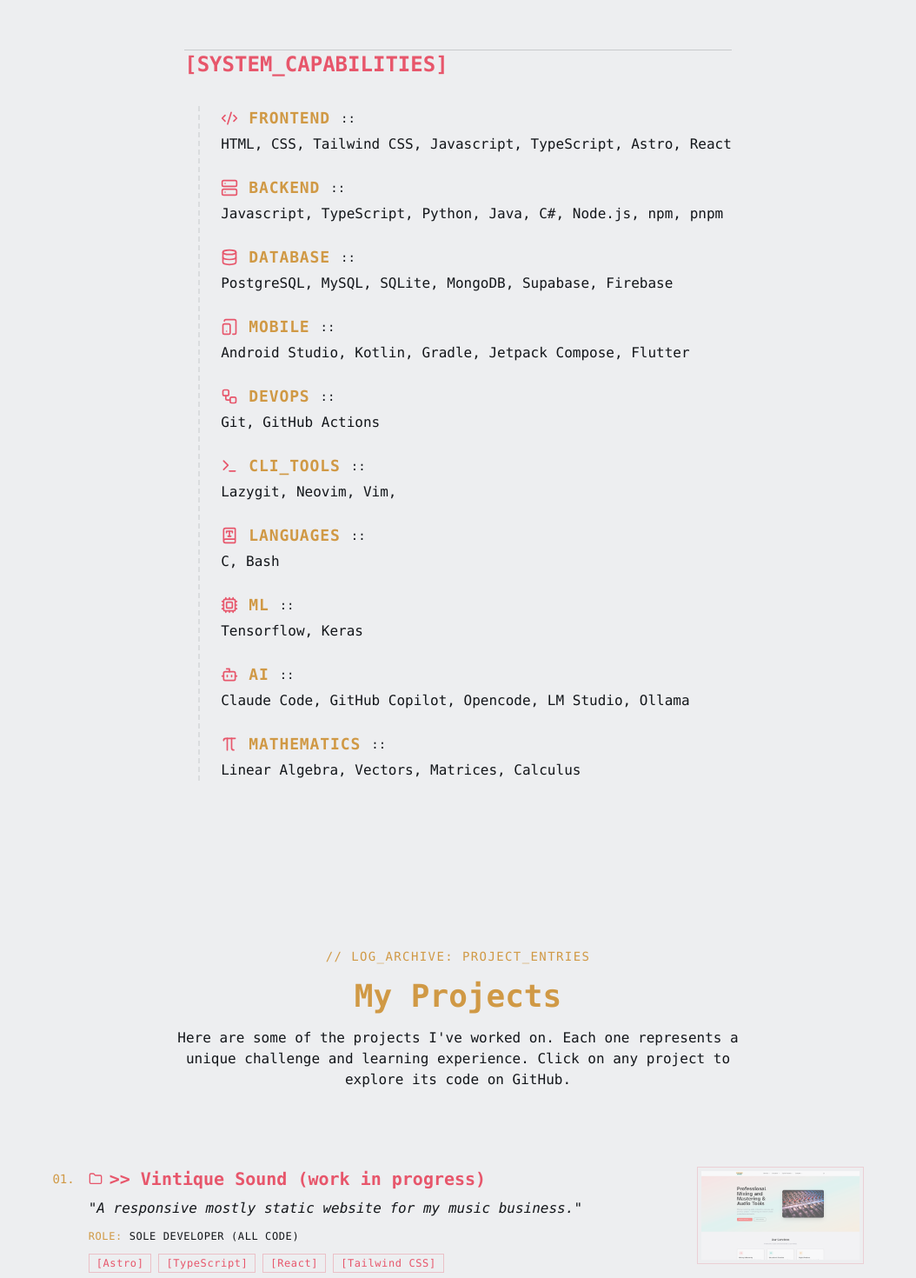
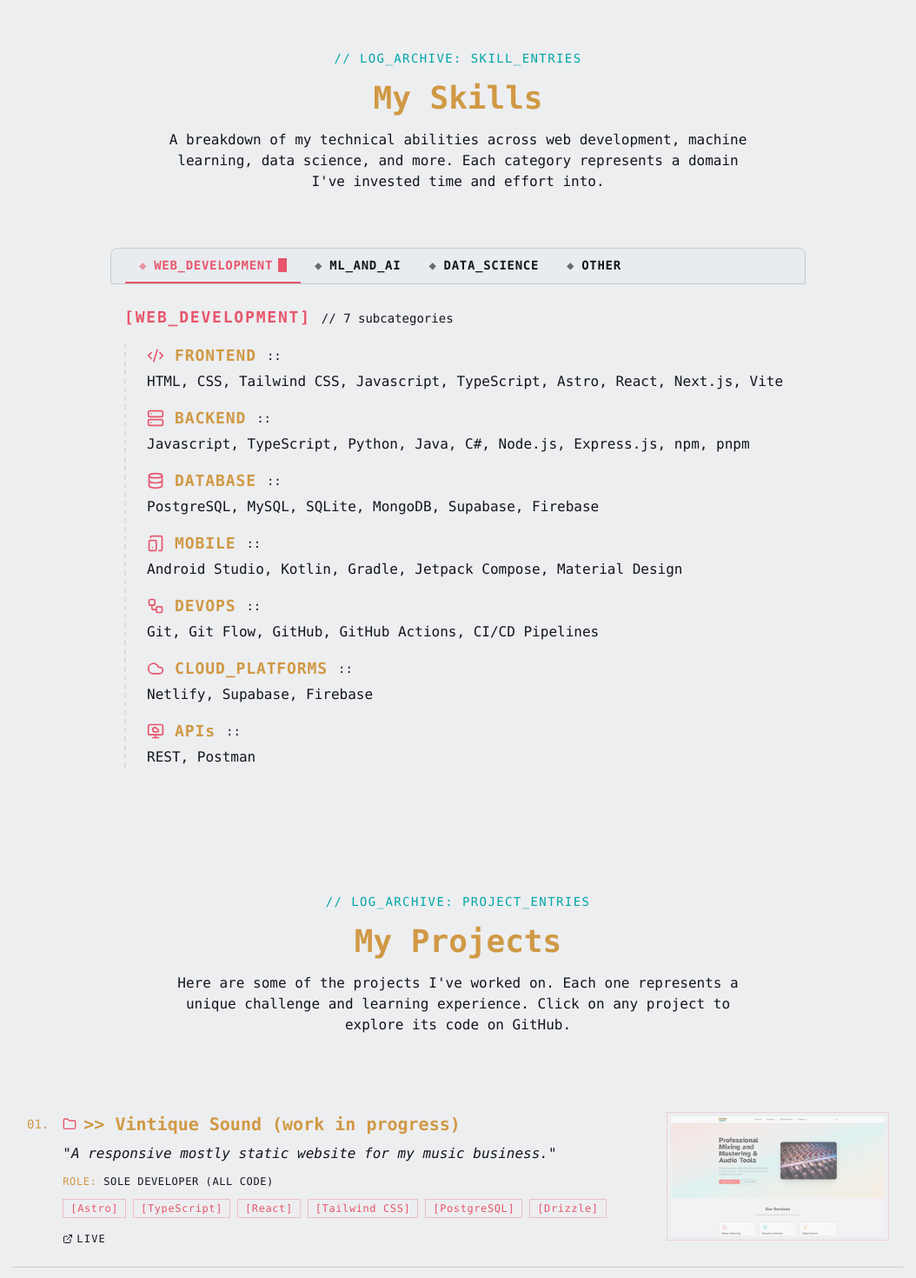
Before and after one commit to kevanoullio/kevanoullio.github.io, a React (Vite) app: page / in a window 1280 px wide. Shown: the part 680-2150 px from the top of the page at 87% size, without its empty margins (113-1167 px from the left). Built offline with nearby package versions, Linux system fonts and the light colour scheme.

Commit message:
Updated all pages, fixed broken links, updated text colors and copy, updated project technologies, added full breakdown of skills with cats and subcats.

```diff
--- a/src/pages/Projects.tsx
+++ b/src/pages/Projects.tsx
@@ -1,6 +1,11 @@
 import { Section } from "@/components/Section"
+import { ImagePopup } from "@/components/ImagePopup"
+import { SectionPrompt } from "@/components/text/section-prompt"
+import { SectionSubtitle } from "@/components/text/section-subtitle"
+import { SectionTitle } from "@/components/text/section-title"
 import { ExternalLink, Folder } from "lucide-react"
 import { LuGithub } from "react-icons/lu"
+import { useState } from "react"
 
 const projects = [
   {
@@ -9,7 +14,7 @@ const projects = [
     image: "/project_cards/vintique_sound_website-preview.png",
     tags: ["Website", "Astro", "React", "Tailwind CSS"],
     categories: ["Website", "Music", "Audio Engineering"],
-    technologies: ["Astro", "TypeScript", "React", "Tailwind CSS"],
+    technologies: ["Astro", "TypeScript", "React", "Tailwind CSS", "PostgreSQL", "Drizzle"],
     role: "Sole Developer (all code)",
     liveUrl: "https://vintiquesound.netlify.app/"
   },
@@ -30,52 +35,52 @@ const projects = [
     image: "/project_cards/house_of_tutor-preview.png",
     tags: ["Android Development", "Mobile App", "Kotlin"],
     categories: ["Education", "Mobile App", "Android Development"],
-    technologies: ["Kotlin", "Gradle", "SQLite", "Firebase"],
+    technologies: ["Kotlin", "Gradle", "Jetpack Compose UI", "SQLite", "Firebase"],
     role: "Scrum Master and Software Architect (team of 5)",
     repoUrl: "https://github.com/kevanoullio/house-of-tutor-android-app",
   },
   {
     title: "Apples to Apples",
     description: "An AI Agent and fully functional Apples to Apples game.",
-    image: "/project_cards/apples_to_apple-preview.png",
+    image: "/project_cards/apples_to_apples-preview.png",
     tags: ["AI/ML", "Game Development", "Python"],
     categories: ["AI/ML", "Artificial Intelligence", "Machine Learning", "Game Development"],
-    technologies: ["Python", "Word2vec", "Keras"],
+    technologies: ["Python", "C", "Word2vec", "Keras"],
     role: "Researcher and Developer (team of 3)",
     repoUrl: "https://github.com/kevanoullio/apples-to-apples-agent",
   }
 ]
 
 export function Projects() {
+  const [popupImage, setPopupImage] = useState<{ src: string; alt: string; repoUrl?: string; liveUrl?: string } | null>(null)
+
   return (
     <Section id="projects">
-      <section className="my-16 text-center">
-        <div className="mb-4 text-secondary text-sm tracking-widest uppercase">
-          {'// LOG_ARCHIVE: PROJECT_ENTRIES'}
-        </div>
-        <h1 className="mb-4 text-4xl font-bold text-secondary">My Projects</h1>
-        <p className="mx-auto max-w-2xl text-muted-foreground">
+      <div className="mb-16 text-center">
+        <SectionPrompt>// LOG_ARCHIVE: project_entries</SectionPrompt>
+        <SectionTitle>My Projects</SectionTitle>
+        <SectionSubtitle>
           Here are some of the projects I've worked on. Each one represents a unique challenge
           and learning experience. Click on any project to explore its code on GitHub.
-        </p>
-      </section>
+        </SectionSubtitle>
+      </div>
 
-      <section className="my-16">
+      <section>
         <div className="space-y-0">
           {projects.map((project, index) => (
             <div
               key={project.title}
               className="group border-b border-border last:border-b-0"
             >
-              {/* Project Header */}
-              <div className="px-4 py-6 flex items-start gap-4">
+              <div className="px-0 sm:px-4 py-6 flex items-start gap-4">
+                {/* Project Header */}
                 <span className="text-secondary text-sm font-mono mt-1">
                   {String(index + 1).padStart(2, '0')}.
                 </span>
                 <div className="flex-1">
                   <div className="flex flex-wrap items-center gap-2 mb-2">
                     <Folder className="h-4 w-4 text-accent" />
-                    <h3 className="text-xl font-bold text-accent group-hover:text-secondary transition-colors">
+                    <h3 className="text-xl font-bold text-secondary group-hover:text-primary transition-colors">
                       {`>> ${project.title}`}
                     </h3>
                   </div>
@@ -130,8 +135,8 @@ export function Projects() {
 
                 {/* Preview image */}
                 {project.image && (
-                  <div className="hidden lg:block w-48 shrink-0">
-                    <div className="border border-accent/20 p-1">
+                  <div className="hidden lg:block w-64 shrink-0">
+                    <div className="border border-accent/20 p-1 cursor-zoom-in" onClick={() => setPopupImage({ src: project.image!, alt: project.title, repoUrl: project.repoUrl, liveUrl: project.liveUrl })}>
                       <img
                         src={project.image}
                         alt={project.title}
@@ -145,6 +150,16 @@ export function Projects() {
           ))}
         </div>
       </section>
+
+      {popupImage && (
+        <ImagePopup
+          src={popupImage.src}
+          alt={popupImage.alt}
+          repoUrl={popupImage.repoUrl}
+          liveUrl={popupImage.liveUrl}
+          onClose={() => setPopupImage(null)}
+        />
+      )}
     </Section>
   )
 }
--- a/src/pages/Skills.tsx
+++ b/src/pages/Skills.tsx
@@ -1,55 +1,148 @@
-import { Code2, Server, Database, Workflow, TabletSmartphone, BookType, Terminal, PiIcon, CpuIcon, BotIcon } from "lucide-react"
+import { useState, useEffect } from "react"
+import {
+  Code2, Server, Database, TabletSmartphone, Workflow, Cloud, MonitorCloud,
+  BookType, CpuIcon, ChartSpline, BrainCircuit, BotIcon,
+  ChartScatter, ChartPie, PiIcon, Sigma, Wrench,
+  FlaskConical, Palette, Terminal, GraduationCap
+} from "lucide-react"
 import { Section } from "@/components/Section"
-import { TypingText } from "@/components/TypingText"
+import { SectionPrompt } from "@/components/text/section-prompt"
+import { SectionTitle } from "@/components/text/section-title"
+import { SectionSubtitle } from "@/components/text/section-subtitle"
 
-const skills = [
-  { label: "FRONTEND", icon: Code2, value: "HTML, CSS, Tailwind CSS, Javascript, TypeScript, Astro, React" },
-  { label: "BACKEND", icon: Server, value: "Javascript, TypeScript, Python, Java, C#, Node.js, npm, pnpm" },
+const categories = [
+  {
+    id: "WEB_DEVELOPMENT",
+    label: "WEB_DEVELOPMENT",
+    icon: "◆",
+    skills: [
+      { label: "FRONTEND", icon: Code2, value: "HTML, CSS, Tailwind CSS, Javascript, TypeScript, Astro, React, Next.js, Vite" },
+      { label: "BACKEND", icon: Server, value: "Javascript, TypeScript, Python, Java, C#, Node.js, Express.js, npm, pnpm" },
       { label: "DATABASE", icon: Database, value: "PostgreSQL, MySQL, SQLite, MongoDB, Supabase, Firebase" },
-  { label: "MOBILE", icon: TabletSmartphone, value: "Android Studio, Kotlin, Gradle, Jetpack Compose, Flutter" },
-  { label: "DEVOPS", icon: Workflow, value: "Git, GitHub Actions" },
-  { label: "CLI_TOOLS", icon: Terminal, value: "Lazygit, Neovim, Vim," },
-  { label: "LANGUAGES", icon: BookType, value: "C, Bash" },
-  { label: "ML", icon: CpuIcon, value: "Tensorflow, Keras" },
-  { label: "AI", icon: BotIcon, value: "Claude Code, GitHub Copilot, Opencode, LM Studio, Ollama" },
+      { label: "MOBILE", icon: TabletSmartphone, value: "Android Studio, Kotlin, Gradle, Jetpack Compose, Material Design" },
+      { label: "DEVOPS", icon: Workflow, value: "Git, Git Flow, GitHub, GitHub Actions, CI/CD Pipelines" },
+      { label: "CLOUD_PLATFORMS", icon: Cloud, value: "Netlify, Supabase, Firebase" },
+      { label: "APIs", icon: MonitorCloud, value: "REST, Postman" },
+    ],
+  },
+  {
+    id: "ML_AND_AI",
+    label: "ML_AND_AI",
+    icon: "◆",
+    skills: [
+      { label: "LANGUAGES", icon: BookType, value: "Python, R" },
+      { label: "FRAMEWORKS", icon: CpuIcon, value: "TensorFlow, PyTorch, Keras, SciPy, Scikit-learn" },
+      { label: "ML_METHODS", icon: ChartSpline, value: "Linear Regression, Neural Networks, K-Means Clustering, PCA" },
+      { label: "AI_METHODS", icon: BrainCircuit, value: "Natural Language Processing, Computer Vision, Reinforcement Learning" },
+      { label: "AI_CODING", icon: BotIcon, value: "Claude Code, GitHub Copilot, Opencode, LM Studio, Ollama, MCP Servers" },
+    ],
+  },
+  {
+    id: "DATA_SCIENCE",
+    label: "DATA_SCIENCE",
+    icon: "◆",
+    skills: [
+      { label: "LANGUAGES", icon: BookType, value: "Python, R, SQL" },
+      { label: "ANALYTICS", icon: ChartScatter, value: "Pandas, NumPy" },
+      { label: "VISUALIZATION", icon: ChartPie, value: "Matplotlib, Seaborn, Plotly, ggplot2" },
       { label: "MATHEMATICS", icon: PiIcon, value: "Linear Algebra, Vectors, Matrices, Calculus" },
-]
-
-const accentColors = [
-  "text-accent",
-  "text-accent",
-  "text-accent",
-  "text-accent",
-  "text-accent",
-  "text-accent",
-  "text-accent",
-  "text-accent",
-  "text-accent",
-  "text-accent",
+      { label: "STATISTICS", icon: Sigma, value: "Hypothesis Testing, Probability, Regression Analysis" },
+      { label: "TOOLS", icon: Wrench, value: "Jupyter Notebooks, R Studio" },
+    ],
+  },
+  {
+    id: "OTHER",
+    label: "OTHER",
+    icon: "◆",
+    skills: [
+      { label: "PROGRAMMING_LANGUAGES", icon: BookType, value: "Python, C, C#, Java, Kotlin, SQL, Pine Script, Bash" },
+      { label: "TESTING", icon: FlaskConical, value: "Unit / Integration / End-to-end, PyTest, Vitest, JUnit, Playwright"},
+      { label: "DESIGN", icon: Palette, value: "Figma, CSS Grid/Flexbox" },
+      { label: "CLI_TOOLS", icon: Terminal, value: "Lazygit, Neovim, Vim, tmux" },
+      { label: "METHODOLOGIES", icon: GraduationCap, value: "Git Flow, Agile, Scrum" },
+    ],
+  },
 ]
 
 export function Skills() {
+  const [activeIndex, setActiveIndex] = useState(0)
+  const [fadeKey, setFadeKey] = useState(0)
+
+  useEffect(() => {
+    setFadeKey((prev) => prev + 1)
+  }, [activeIndex])
+
+  const active = categories[activeIndex]
+
   return (
-    <Section id="skills" innerClassName="border-t border-border">
-      <div className="mb-8">
-        <TypingText
-          text="[SYSTEM_CAPABILITIES]"
-          speed={80}
-          delay={200}
-          className="text-2xl font-bold text-accent"
-        />
+    <Section
+      id="skills"
+      outerClassName="min-w-64 md:min-w-128 lg:min-w-232"
+    >
+      <div className="mb-16 text-center">
+        <SectionPrompt>// LOG_ARCHIVE: skill_entries</SectionPrompt>
+        <SectionTitle>My Skills</SectionTitle>
+        <SectionSubtitle>
+          A breakdown of my technical abilities across web development, machine learning, data science,
+          and more. Each category represents a domain I've invested time and effort into.
+        </SectionSubtitle>
       </div>
 
-      <div className="space-y-6 ml-4 border-l-2 border-dashed border-border/50 pl-6">
-        {skills.map((skill, i) => {
+      {/* Tab bar */}
+      <div className="mb-6">
+        <div className="bg-muted/30 border border-border rounded-t-lg px-4 overflow-x-auto">
+          <div className="flex items-center h-10 gap-0">
+            {categories.map((cat, i) => {
+              const isActive = i === activeIndex
+              return (
+                <button
+                  key={cat.id}
+                  onClick={() => setActiveIndex(i)}
+                  className={`
+                    relative flex items-center h-full px-4 text-sm font-mono font-bold tracking-wider
+                    transition-all duration-200 select-none
+                    ${isActive
+                      ? "text-accent border-b-2 border-accent"
+                      : "text-muted-foreground hover:text-primary border-b-2 border-transparent hover:border-muted"
+                    }
+                  `}
+                >
+                  <span className="mr-2 opacity-60">{cat.icon}</span>
+                  <span>{cat.label}</span>
+                  {isActive && (
+                    <span className="ml-1.5 inline-block w-2.5 h-4 bg-accent animate-blink-block" />
+                  )}
+                </button>
+              )
+            })}
+          </div>
+        </div>
+      </div>
+
+      {/* Category header */}
+      <div className="mb-4 ml-4">
+        <span className="text-accent font-bold tracking-widest text-lg">
+          {"["}
+          {active.label}
+          {"]"}
+        </span>
+        <span className="text-muted-foreground text-sm ml-3">
+          {"// "}{active.skills.length} subcategories
+        </span>
+      </div>
+
+      {/* Skills list */}
+      <div key={fadeKey} className="min-h-88 space-y-8 ml-4 pl-6 border-l-2 border-dashed border-border/50">
+        <div className="animate-fade-in-up">
+          {active.skills.map((skill) => {
             const Icon = skill.icon
             return (
               <div
                 key={skill.label}
-              className="group transition-colors hover:text-secondary"
+                className="mb-4 group transition-colors hover:text-secondary"
               >
                 <div className="flex items-center gap-3 mb-1">
-                <Icon className={`h-5 w-5 ${accentColors[i]}`} />
+                  <Icon className="h-5 w-5 text-accent" />
                   <span className="text-lg font-bold tracking-wider text-secondary">
                     {skill.label}
                   </span>
@@ -57,13 +150,14 @@ export function Skills() {
                     {'::'}
                   </span>
                 </div>
-              <p className="text-muted-foreground group-hover:text-secondary transition-colors">
+                <p className="text-muted-foreground group-hover:text-primary transition-colors">
                   {skill.value}
                 </p>
               </div>
             )
           })}
         </div>
+      </div>
     </Section>
   )
 }
```
Also changed, not shown: src/pages/Contact.tsx (+11 -10 lines), src/pages/Home.tsx (+9 -7 lines). Lines whose indentation alone changed are shown as unchanged.
